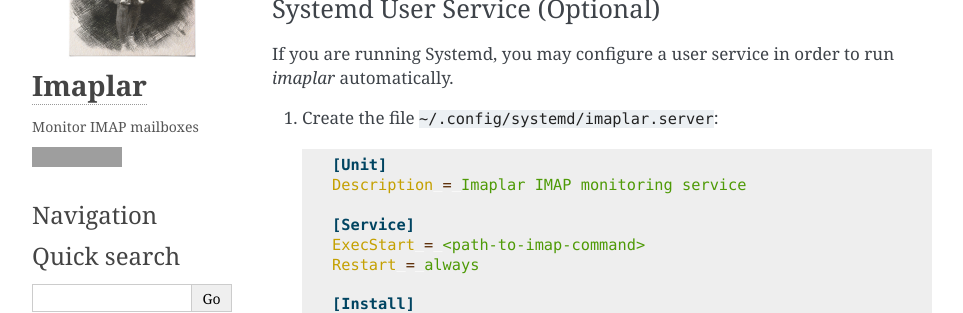
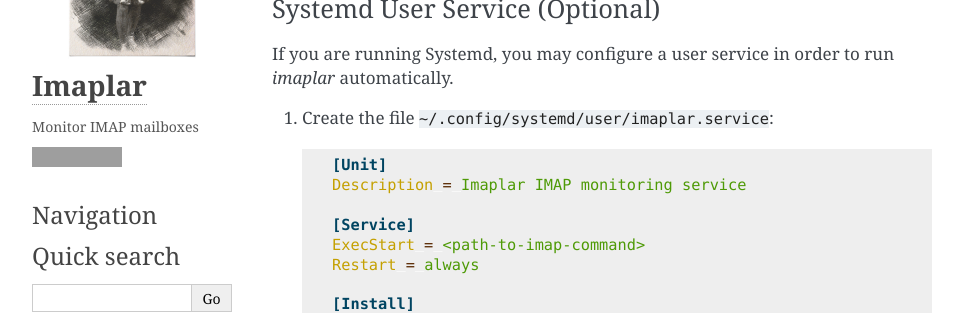
Before and after one commit to MichaelPaddon/imaplar, a Sphinx documentation site: the page built from docs/index.rst, in a window 1280 px wide and 900 px high, scrolled down 3795 px, cut to the strip 150-463 px from the top of the window. Shown: the whole strip, without its empty margins (148-1111 px from the left). Built offline with Sphinx 7.4.7, drawn with Linux system fonts in a browser that asks for light colours; pages that are not in the unit, such as notebooks, are missing from menus; grey boxes are pictures that could not be loaded.

Commit message:
Fix path name of systemd user service configuration.

```diff
--- a/docs/index.rst
+++ b/docs/index.rst
@@ -196,7 +196,7 @@ Systemd User Service (Optional)
 If you are running Systemd, you may configure a user service in order to run
 *imaplar* automatically.
 
-1. Create the file ``~/.config/systemd/imaplar.server``:
+1. Create the file ``~/.config/systemd/user/imaplar.service``:
 
    .. code-block:: INI
 
```
